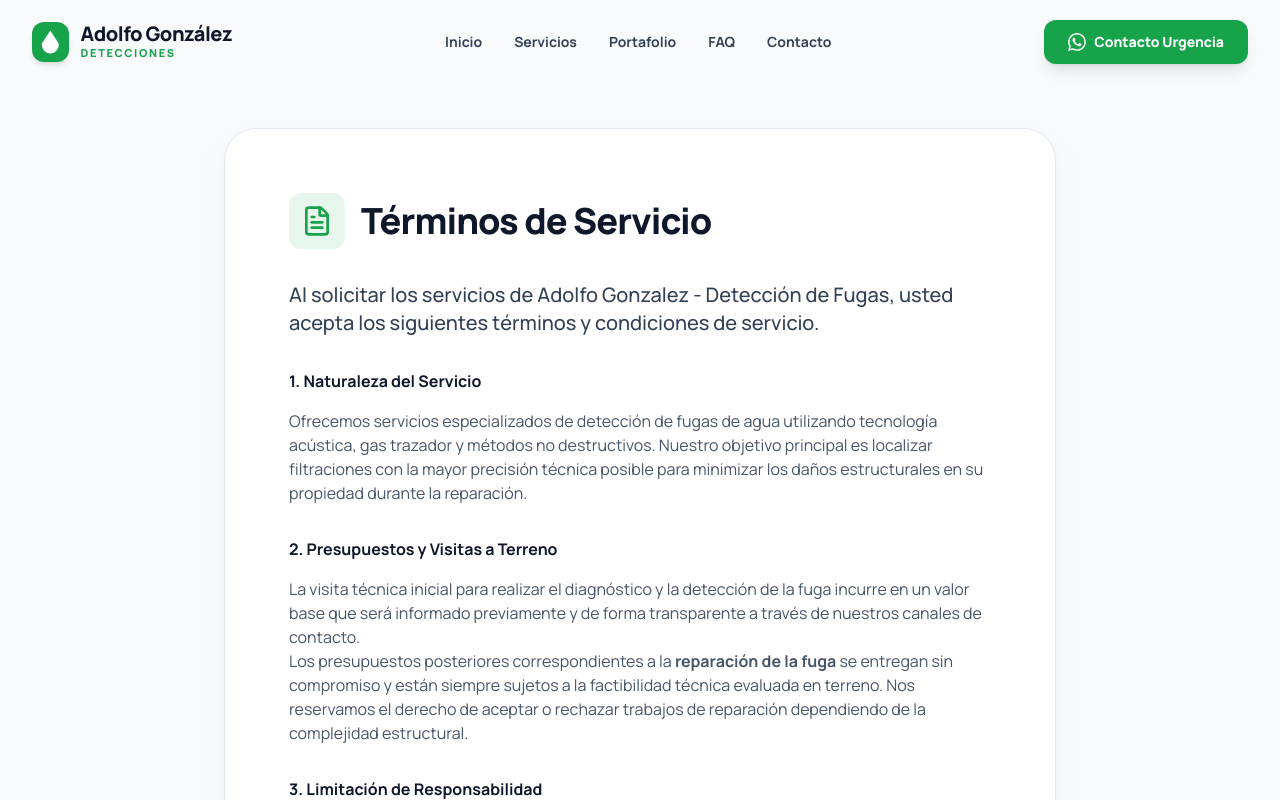
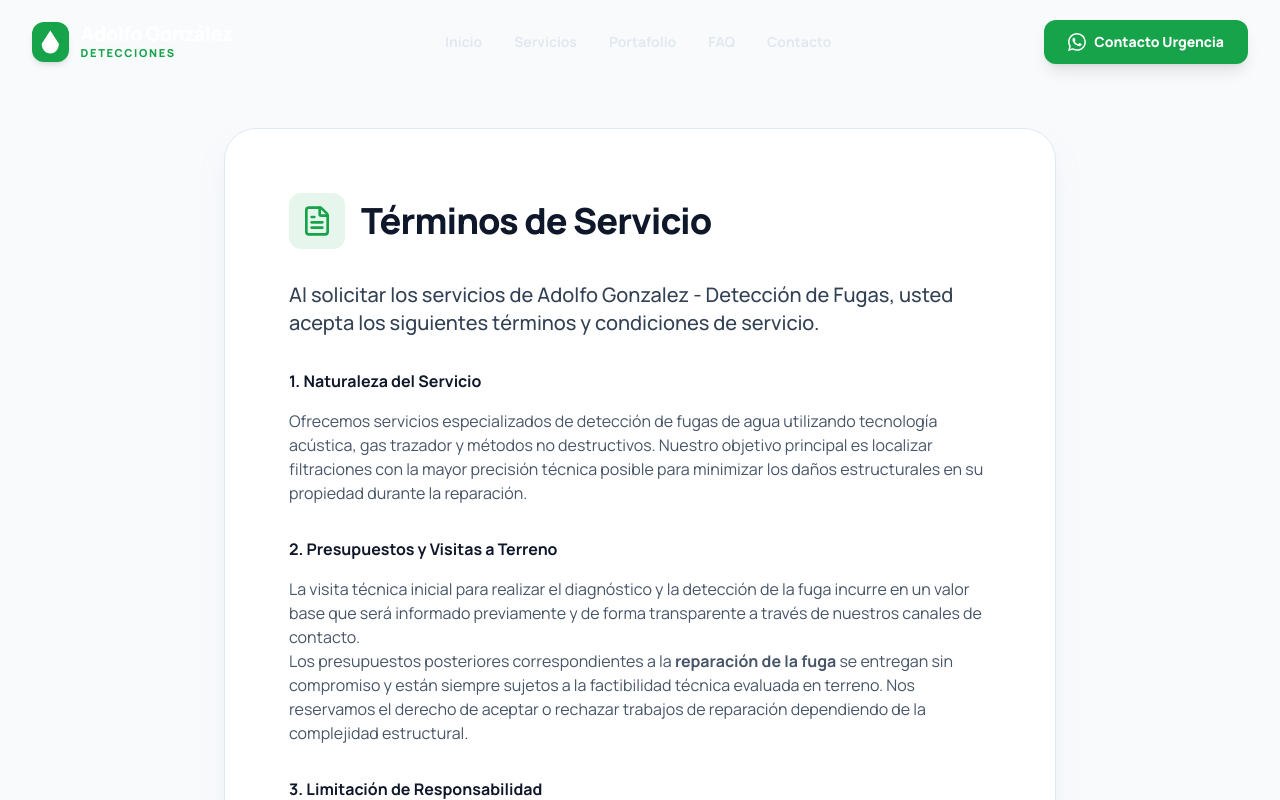
Before and after one commit to Lucas23-IECI/PaginaAdolfoGonzales, a React (Vite) app: page /terminos in a window 1280 px wide. Shown: the top 800 px of the page. Built offline with nearby package versions, Linux system fonts and the light colour scheme.

Commit message:
fix: adjust hero top padding and heading font size to prevent overlapping navbar on small desktop screens

```diff
--- a/components/Hero.tsx
+++ b/components/Hero.tsx
@@ -21,7 +21,7 @@ const staggerContainer = {
 const HeadlineBlock = () => (
   <motion.h1
     variants={fadeUp}
-    className="hero-title font-black text-white leading-[1.05] lg:leading-[0.95] tracking-[-0.04em] relative sm:text-5xl lg:text-[5.5rem]"
+    className="hero-title font-black text-white leading-[1.05] lg:leading-[0.95] tracking-[-0.04em] relative sm:text-5xl lg:text-[4.75rem]"
   >
     <span className="block mb-1 sm:mb-2 text-slate-300 text-2xl sm:text-3xl lg:text-4xl tracking-tight font-extrabold">Gasfitería y Detección de Fugas</span>
     <span className="block mb-1 sm:mb-2 text-white">en Concepción</span>
@@ -104,7 +104,7 @@ const Hero: React.FC = () => {
       {/* Grid pattern overlay */}
       <div className="absolute inset-0 bg-[linear-gradient(to_right,#16a34a1a_1px,transparent_1px),linear-gradient(to_bottom,#16a34a1a_1px,transparent_1px)] bg-[size:40px_40px] opacity-30 z-10 pointer-events-none" />
 
-      <div className="relative z-20 w-full max-w-[1400px] mx-auto px-4 sm:px-6 lg:px-8 py-24 lg:py-0">
+      <div className="relative z-20 w-full max-w-[1400px] mx-auto px-4 sm:px-6 lg:px-8 pt-32 pb-20 lg:pt-40 lg:pb-28">
 
         <motion.div
           className="flex flex-col gap-8 max-w-3xl"
--- a/components/Navbar.tsx
+++ b/components/Navbar.tsx
@@ -100,7 +100,11 @@ const Navbar: React.FC = () => {
                 <LogoIcon className="text-white h-6 w-auto" />
               </div>
               <div className="flex flex-col leading-tight">
-                <span className="text-slate-900 text-xl font-black tracking-tight leading-none group-hover:text-primary transition-colors">
+                <span className={`text-xl font-black tracking-tight leading-none transition-colors duration-300 ${
+                  isScrolled
+                    ? 'text-slate-900 group-hover:text-primary'
+                    : 'text-white group-hover:text-slate-300'
+                }`}>
                   Adolfo González
                 </span>
                 <span className="text-primary text-[11px] font-extrabold tracking-[0.15em] uppercase mt-0.5">
@@ -110,16 +114,22 @@ const Navbar: React.FC = () => {
             </a>
 
             {/* Desktop Nav */}
-            <div className="hidden lg:flex items-center gap-8">
+            <div className="hidden lg:flex items-center gap-4 xl:gap-8">
               {navItems.map((item) => (
                 <a
                   key={item.label}
                   href={item.href}
                   onClick={(e) => handleNavClick(e, item.href)}
-                  className="text-slate-700 hover:text-primary text-sm font-bold transition-colors relative group py-2"
+                  className={`text-xs xl:text-sm font-bold transition-colors duration-300 relative group py-2 ${
+                    isScrolled
+                      ? 'text-slate-700 hover:text-primary'
+                      : 'text-slate-200 hover:text-white'
+                  }`}
                 >
                   {item.label}
-                  <span className="absolute bottom-0 left-0 w-0 h-0.5 bg-primary transition-all duration-300 group-hover:w-full" />
+                  <span className={`absolute bottom-0 left-0 w-0 h-0.5 transition-all duration-300 group-hover:w-full ${
+                    isScrolled ? 'bg-primary' : 'bg-white'
+                  }`} />
                 </a>
               ))}
             </div>
@@ -130,7 +140,7 @@ const Navbar: React.FC = () => {
                 href={WHATSAPP_LINK}
                 target="_blank"
                 rel="noopener noreferrer"
-                className="bg-primary hover:bg-[#c2410c] transition-all text-white px-6 py-3 rounded-xl text-sm font-black shadow-lg hover:shadow-primary/30 flex items-center gap-2 transform hover:scale-105 duration-300"
+                className="bg-primary hover:bg-[#c2410c] transition-all text-white px-4 py-2.5 xl:px-6 xl:py-3 rounded-xl text-xs xl:text-sm font-black shadow-lg hover:shadow-primary/30 flex items-center gap-2 transform hover:scale-105 duration-300"
               >
                 <WhatsAppIcon size={18} />
                 <span>Contacto Urgencia</span>
@@ -139,7 +149,9 @@ const Navbar: React.FC = () => {
 
             {/* Mobile Toggle */}
             <button
-              className="lg:hidden text-slate-700 p-2 hover:text-primary transition-colors z-[60] relative"
+              className={`lg:hidden p-2 transition-colors z-[60] relative ${
+                isScrolled ? 'text-slate-700 hover:text-primary' : 'text-white hover:text-slate-200'
+              }`}
               onClick={() => setIsMobileMenuOpen(true)}
               aria-label="Abrir menú de navegación"
             >
```
